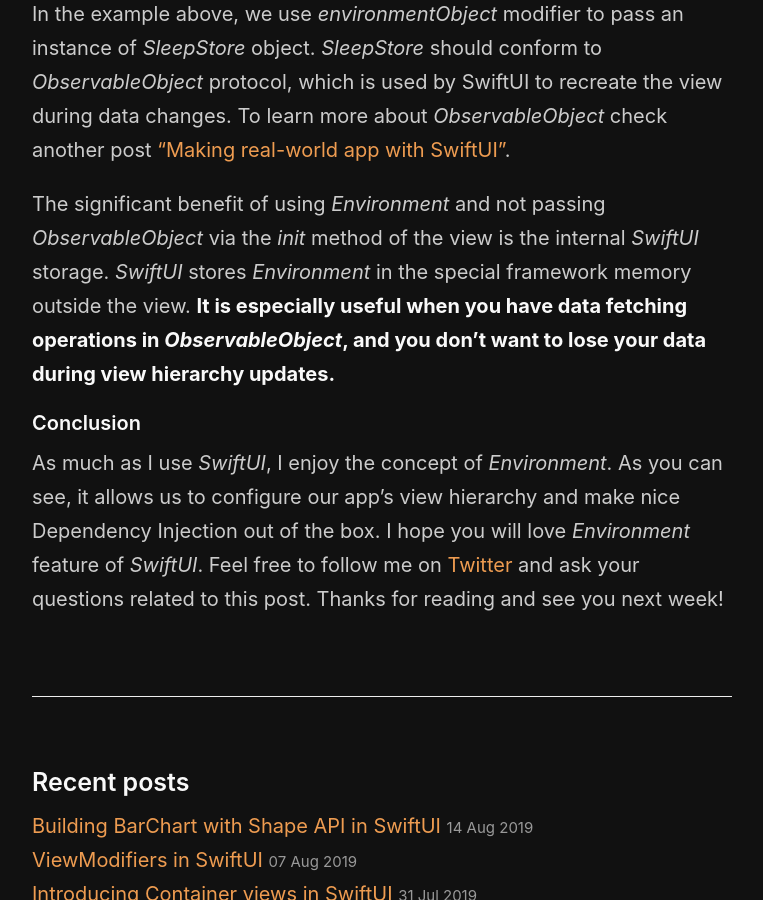
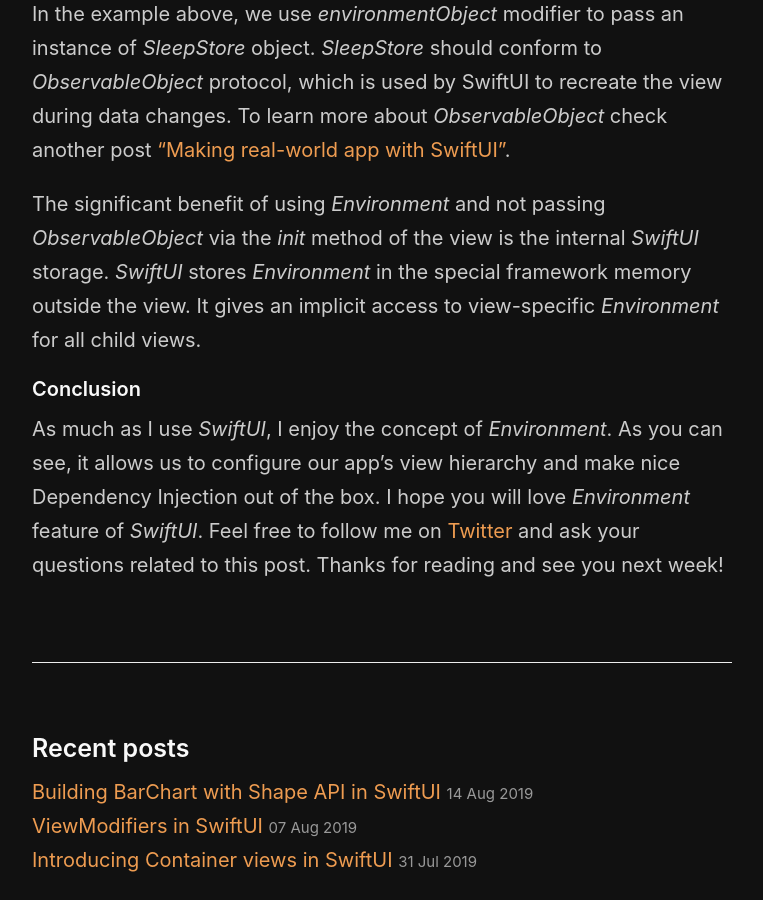
Before and after one commit to mecid/mecid.github.io, a Jekyll site: the page built from _posts/2019-08-21-the-power-of-environment-in-swiftui.md, in a window 1280 px wide and 900 px high, scrolled down 3979 px. Shown: the whole window, without its empty margins (258-1021 px from the left). Built offline with Jekyll 4.4.1, drawn with Linux system fonts in a browser that asks for light colours.

Commit message:
Update 2019-08-21-the-power-of-environment-in-swiftui.md

```diff
--- a/_posts/2019-08-21-the-power-of-environment-in-swiftui.md
+++ b/_posts/2019-08-21-the-power-of-environment-in-swiftui.md
@@ -121,7 +121,7 @@
 
 In the example above, we use *environmentObject* modifier to pass an instance of *SleepStore* object. *SleepStore* should conform to *ObservableObject* protocol, which is used by SwiftUI to recreate the view during data changes. To learn more about *ObservableObject* check another post ["Making real-world app with SwiftUI"](/2019/06/05/swiftui-making-real-world-app/).
 
-The significant benefit of using *Environment* and not passing *ObservableObject* via the *init* method of the view is the internal *SwiftUI* storage. *SwiftUI* stores *Environment* in the special framework memory outside the view. **It is especially useful when you have data fetching operations in *ObservableObject*, and you don't want to lose your data during view hierarchy updates.**
+The significant benefit of using *Environment* and not passing *ObservableObject* via the *init* method of the view is the internal *SwiftUI* storage. *SwiftUI* stores *Environment* in the special framework memory outside the view. It gives an implicit access to view-specific *Environment* for all child views.
 
 #### Conclusion
 As much as I use *SwiftUI*, I enjoy the concept of *Environment*. As you can see, it allows us to configure our app's view hierarchy and make nice Dependency Injection out of the box. I hope you will love *Environment* feature of *SwiftUI*. Feel free to follow me on [Twitter](https://twitter.com/mecid) and ask your questions related to this post. Thanks for reading and see you next week!
```
